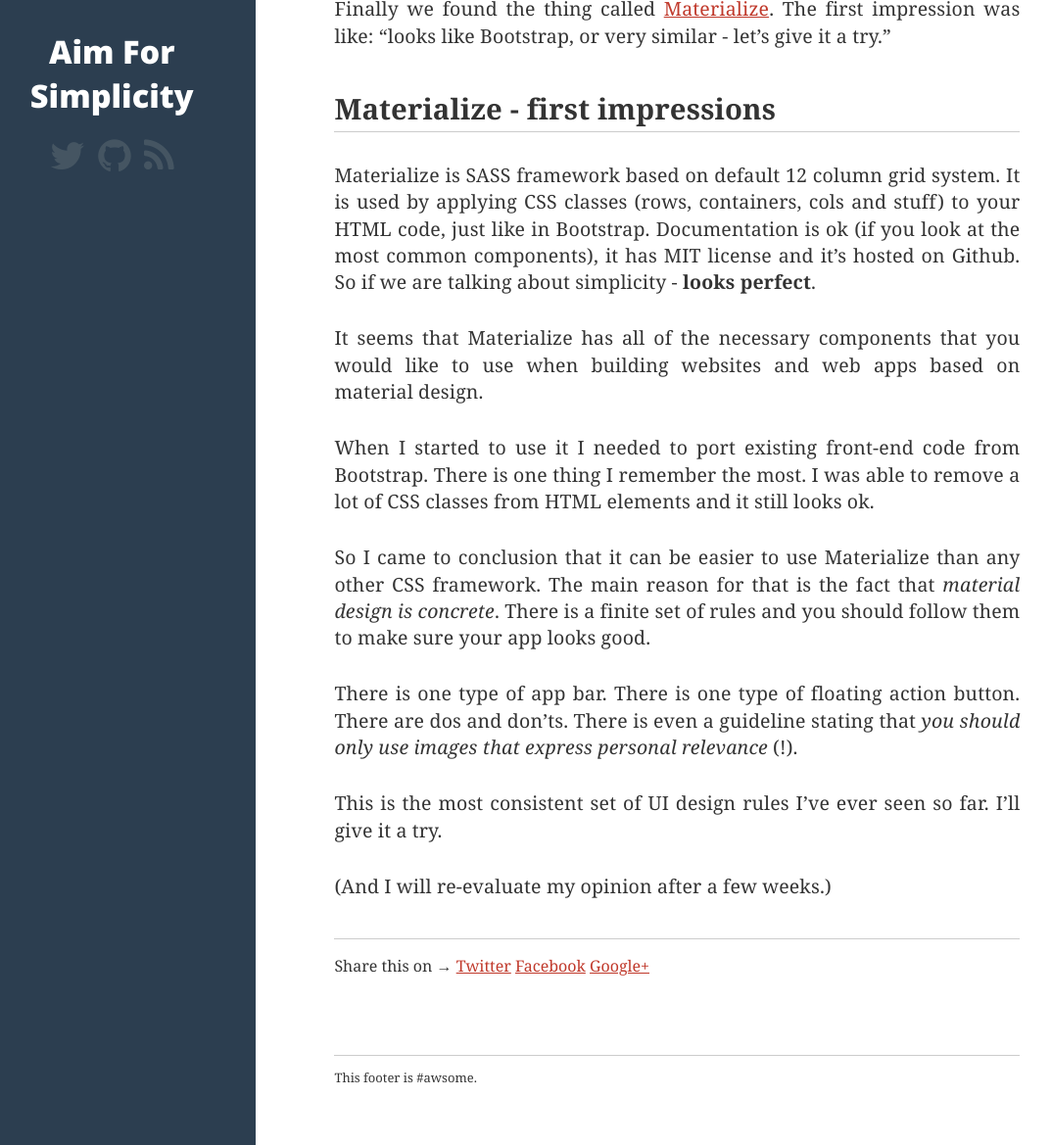
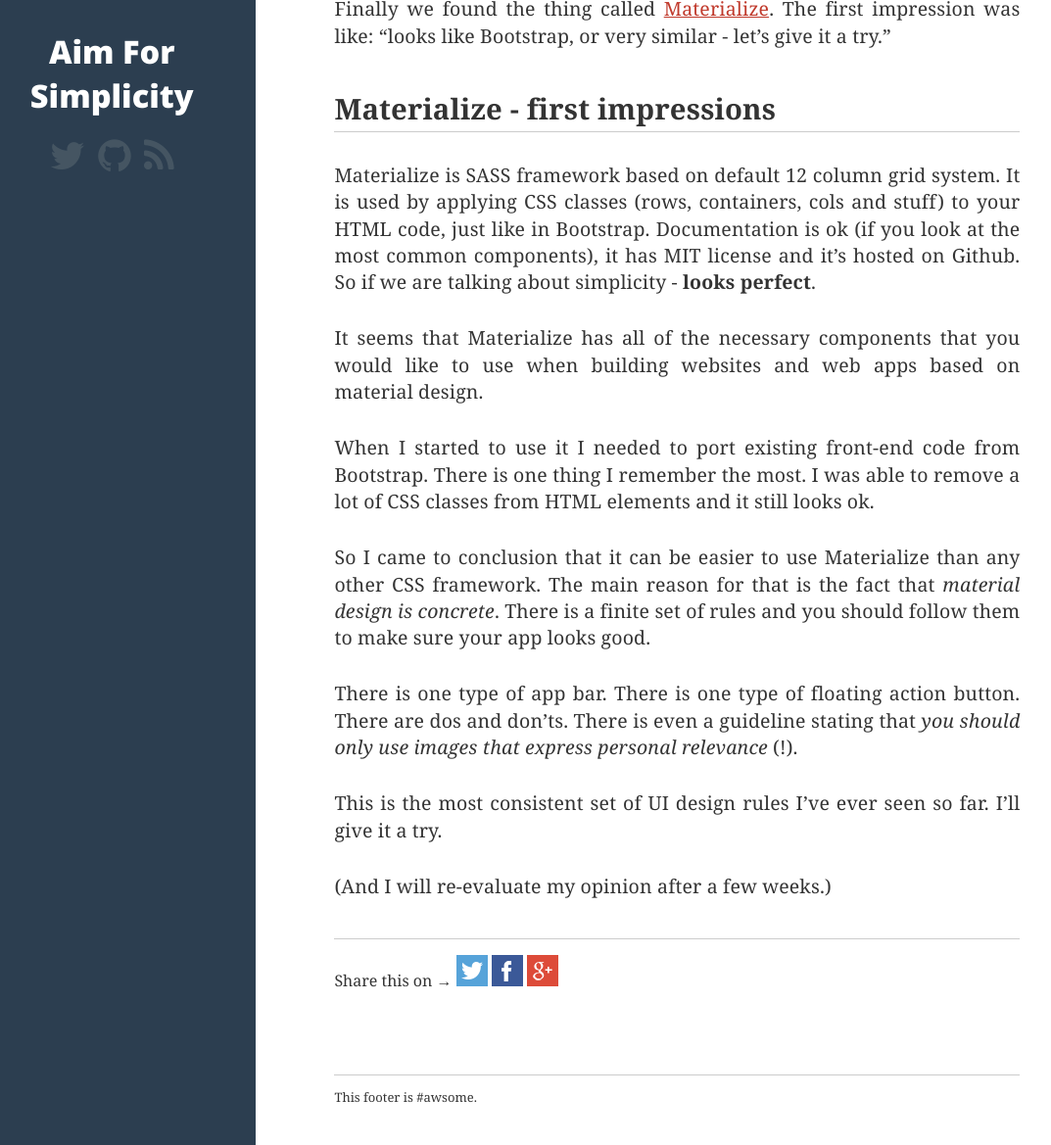
Before and after one commit to kjendrzyca/kjendrzyca.github.io, a Jekyll site: the page built from _posts/2015-03-16-materialdesignpartone.md, in a window 1280 px wide and 1400 px high, scrolled down 3119 px, cut to the strip 231-1400 px from the top of the window. Shown: the whole strip at 98% size, without its empty margins (33-1106 px from the left). Built offline with Jekyll 4.4.1, drawn with Linux system fonts in a browser that asks for light colours; nearby versions of some CDN libraries; Markdown is read by kramdown in place of the engine named in the settings; comment, search, counter and statistics services are not loaded.

Commit message:
Added sharing icons.

```diff
--- a/_includes/share-buttons.html
+++ b/_includes/share-buttons.html
@@ -1,7 +1,9 @@
 <div class="share-buttons">
     <hr />
-    Share this on &rarr;
-    <a href="https://twitter.com/intent/tweet?text={{ page.title }}&url=http://{{ site.url }}{{ page.url }}&via={{ site.twitter_username }}&related={{ site.twitter_username }}" rel="nofollow" target="_blank" title="Share on Twitter">Twitter</a>
-    <a href="https://facebook.com/sharer.php?u=http://{{ site.url }}{{ page.url }}" rel="nofollow" target="_blank" title="Share on Facebook">Facebook</a>
-    <a href="https://plus.google.com/share?url=http://{{ site.url }}{{ page.url }}" rel="nofollow" target="_blank" title="Share on Google+">Google+</a>
+    <p>
+        Share this on &rarr;
+        <a href="https://twitter.com/intent/tweet?text={{ page.title }}&url=http://{{ site.url }}{{ page.url }}&via={{ site.twitter_username }}&related={{ site.twitter_username }}" rel="nofollow" target="_blank" title="Share on Twitter"><img src="/img/sharing/32-twitter.png" alt="Share on Twitter"></a>
+        <a href="https://facebook.com/sharer.php?u=http://{{ site.url }}{{ page.url }}" rel="nofollow" target="_blank" title="Share on Facebook"><img src="/img/sharing/32-facebook.png" alt="Share on Facebook"></a>
+        <a href="https://plus.google.com/share?url=http://{{ site.url }}{{ page.url }}" rel="nofollow" target="_blank" title="Share on Google+"><img src="/img/sharing/32-googleplus.png" alt="Share on Google+"></a>
+    </p>
 </div>
--- a/css/style.css
+++ b/css/style.css
@@ -208,6 +208,11 @@
     font-size: 16px;
 }
 
+.share-buttons p {
+    line-height: 32px;
+    vertical-align: top;
+}
+
 #disqus_thread {
     padding: 0 80px;
     margin-bottom: 80px;
```
Also changed, not shown: img/sharing/32-facebook.png (added), img/sharing/32-googleplus.png (added), img/sharing/32-twitter.png (added).
